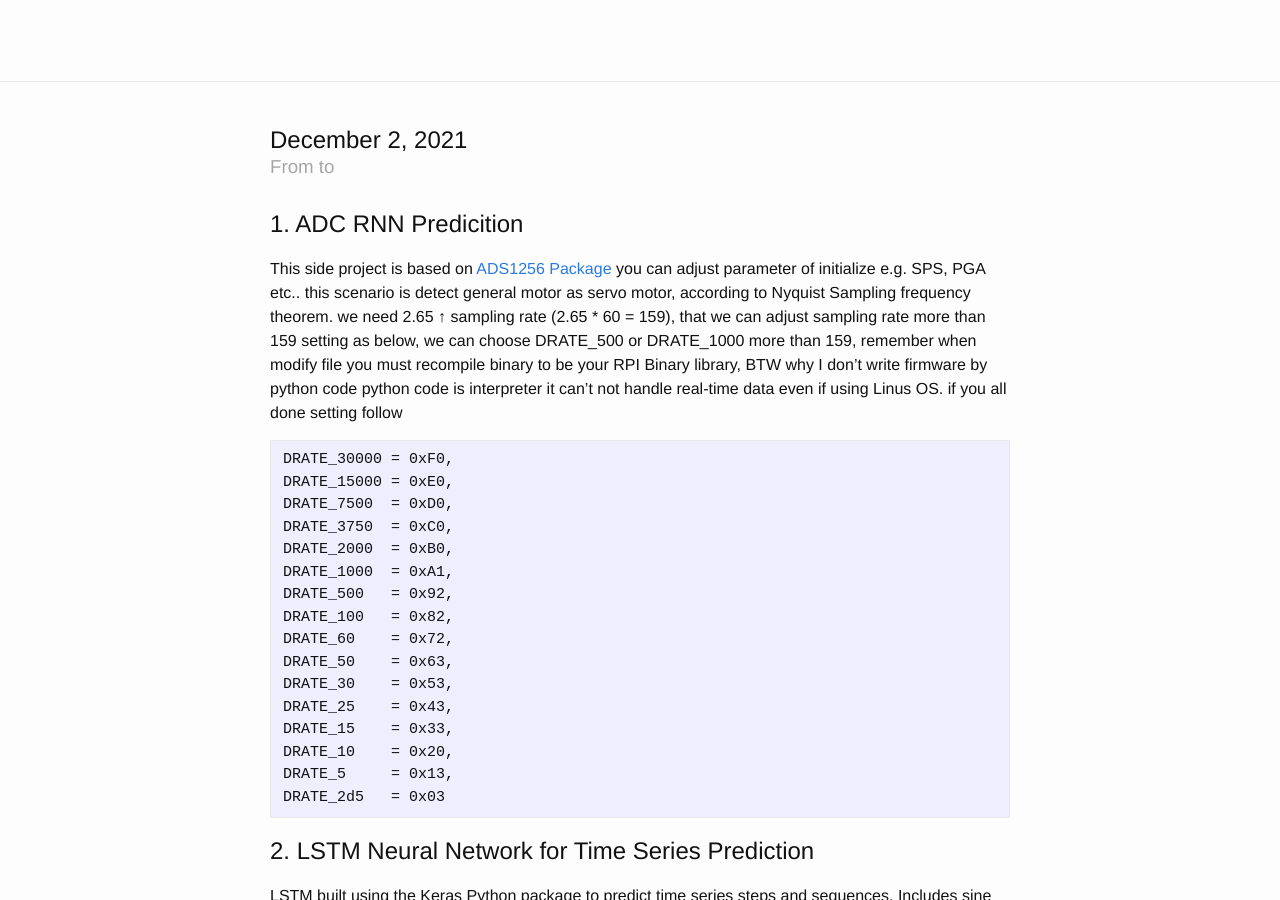
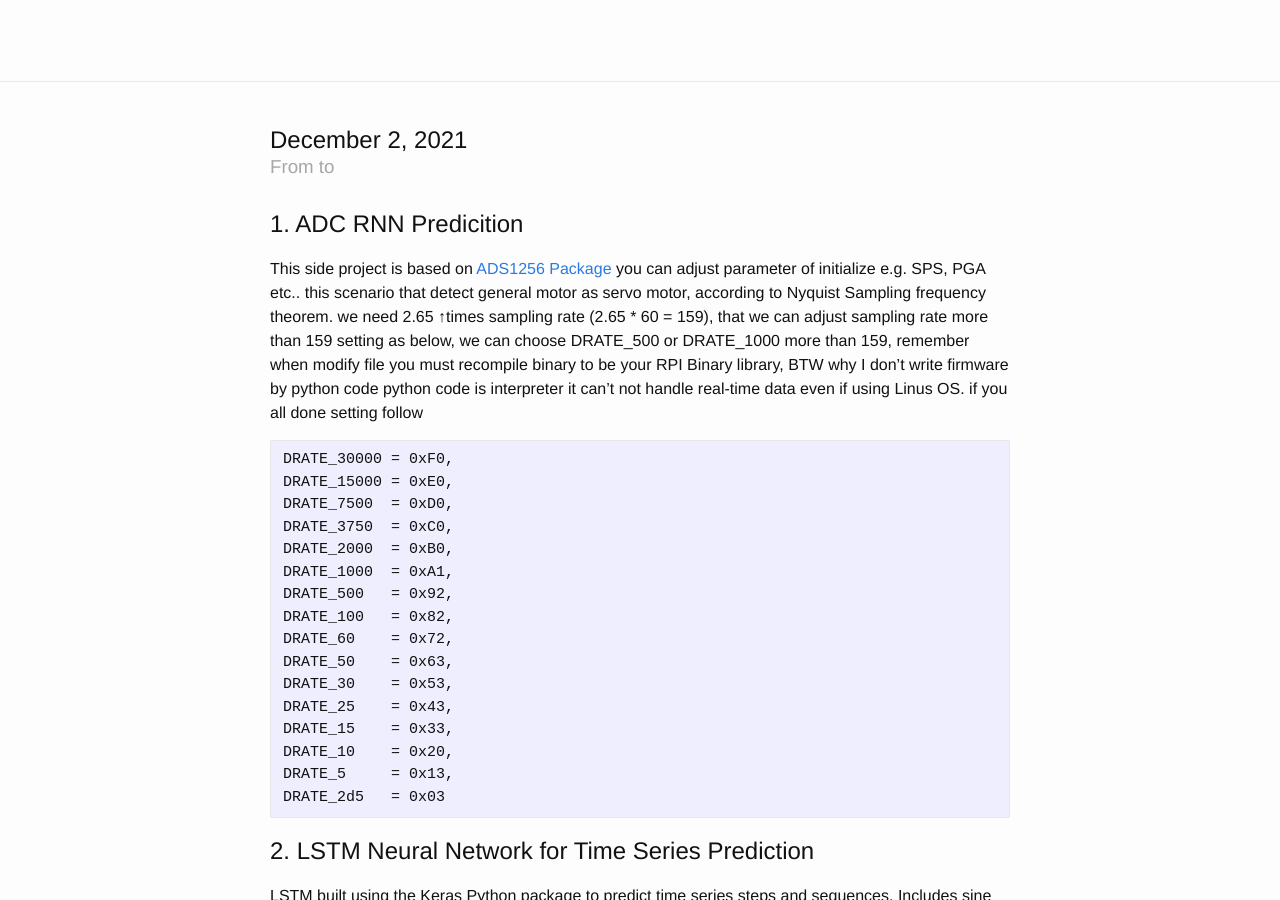
Before and after one commit to SchofieChen/SchofieChen.github.io, a Jekyll site: the page built from _posts/2020-04-11-LSTM For Current Detetction Using Rpi3-ADS1256.md, in a window 1280 px wide and 900 px high, scrolled down 301 px. Built offline with Jekyll 4.4.1, drawn with Linux system fonts in a browser that asks for light colours; our own code applies the rules of GitHub Pages for plain Markdown files.

Commit message:
STM32 update

```diff
--- a/_posts/2020-04-11-LSTM For Current Detetction Using Rpi3-ADS1256.md
+++ b/_posts/2020-04-11-LSTM For Current Detetction Using Rpi3-ADS1256.md
@@ -18,8 +18,8 @@ organiser_name : "Schofie Chen"
 ---
 # 1. ADC RNN Predicition
 This side project is based on [ADS1256 Package](https://github.com/SchofieChen/High-Speed-ADS1256)
-you can adjust parameter of initialize e.g. SPS, PGA etc.. this scenario is detect general motor as servo motor,
-according to Nyquist Sampling frequency theorem. we need 2.65 ↑ sampling rate (2.65 * 60 = 159), that we can adjust sampling rate more than 159 setting as below,
+you can adjust parameter of initialize e.g. SPS, PGA etc.. this scenario that detect general motor as servo motor,
+according to Nyquist Sampling frequency theorem. we need 2.65 ↑times sampling rate (2.65 * 60 = 159), that we can adjust sampling rate more than 159 setting as below,
 we can choose DRATE_500 or DRATE_1000 more than 159, remember when modify file you must recompile binary to be your RPI Binary library, BTW why I don't write firmware by python code
 python code is interpreter it can't not handle real-time data even if using Linus OS. if you all done setting follow
 
```
Also changed, not shown: other parts of _posts/2020-04-11-LSTM For Current Detetction Using Rpi3-ADS1256.md (+1 -1 lines), _posts/2016-03-10-angular-2.md (+20 -15 lines), _picture/STM32F7_HighSpeed_Sampling.png (added), _picture/STM32F7_HighSpeed_Sampling_PIN_DEFINITION.png (added), _picture/SinWave.png (added).
